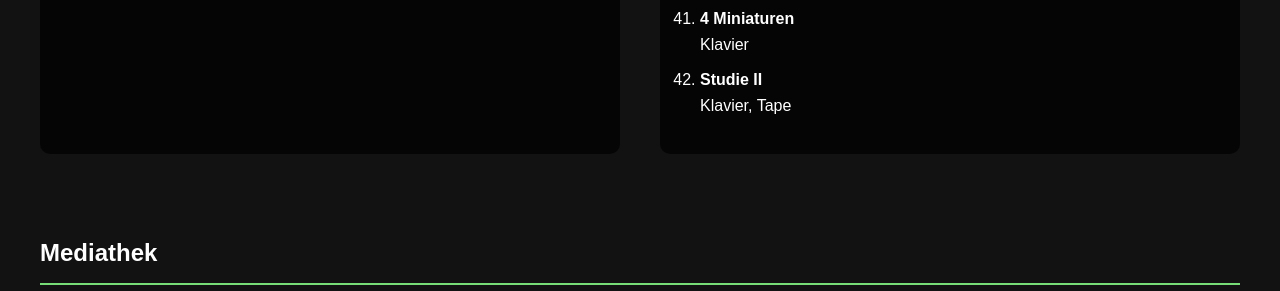
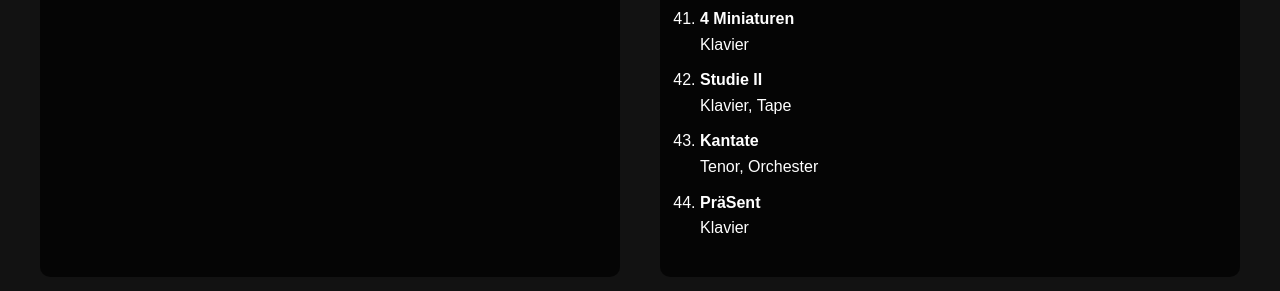
Before and after one commit to chezmirak/karim-zech.com, a plain HTML site: page index.html in a window 1280 px wide. Shown: the part 2620-2911 px from the top of the page. Drawn offline with Linux system fonts and the light colour scheme; a web font is replaced by a local one.

Commit message:
Update index.html

```diff
--- a/index.html
+++ b/index.html
@@ -126,6 +126,8 @@
                     <li><strong>Konzert</strong><br>Klavier (4-händig), Ensemble</li>
                     <li><strong>4 Miniaturen</strong><br>Klavier</li>
                     <li><strong>Studie II</strong><br>Klavier, Tape</li>
+                    <li><strong>Kantate</strong><br>Tenor, Orchester</li>
+                    <li><strong>PräSent</strong><br>Klavier</li>
                 </ol>
             </div>
         </div>
```
